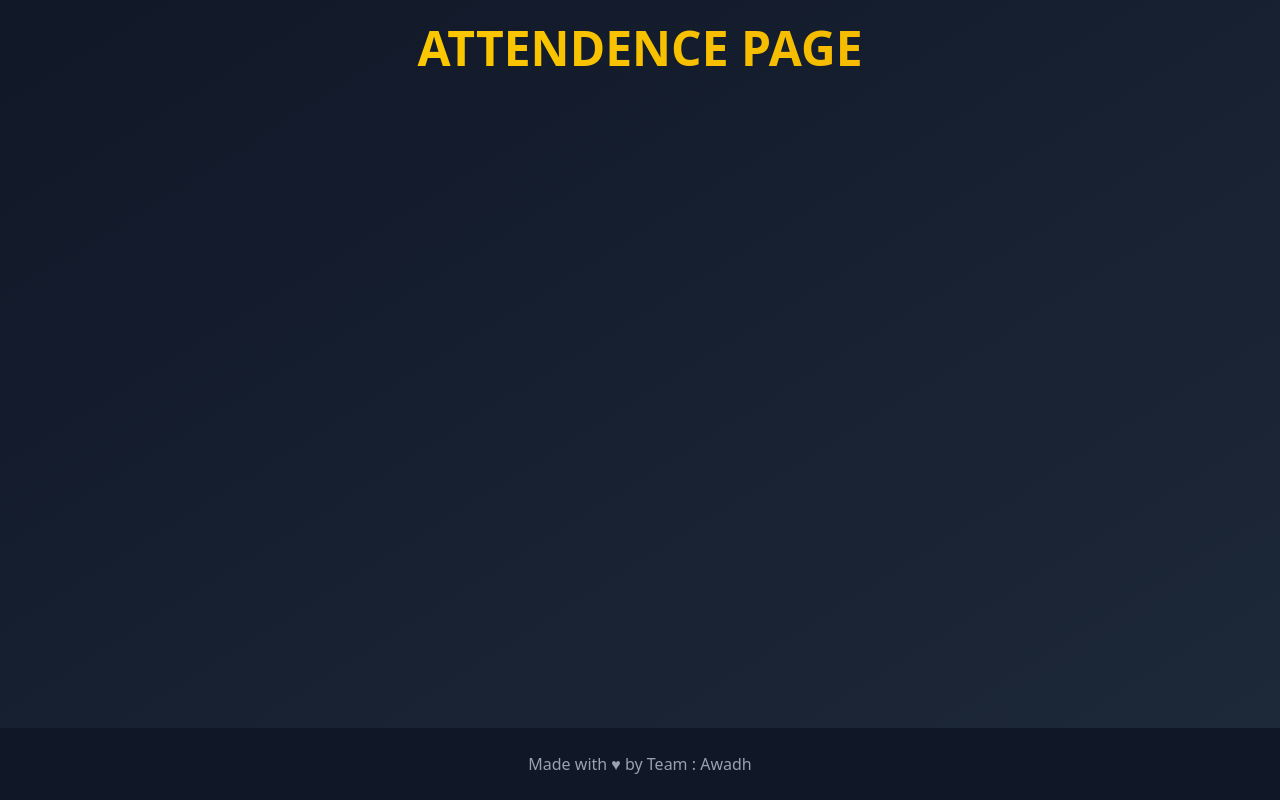
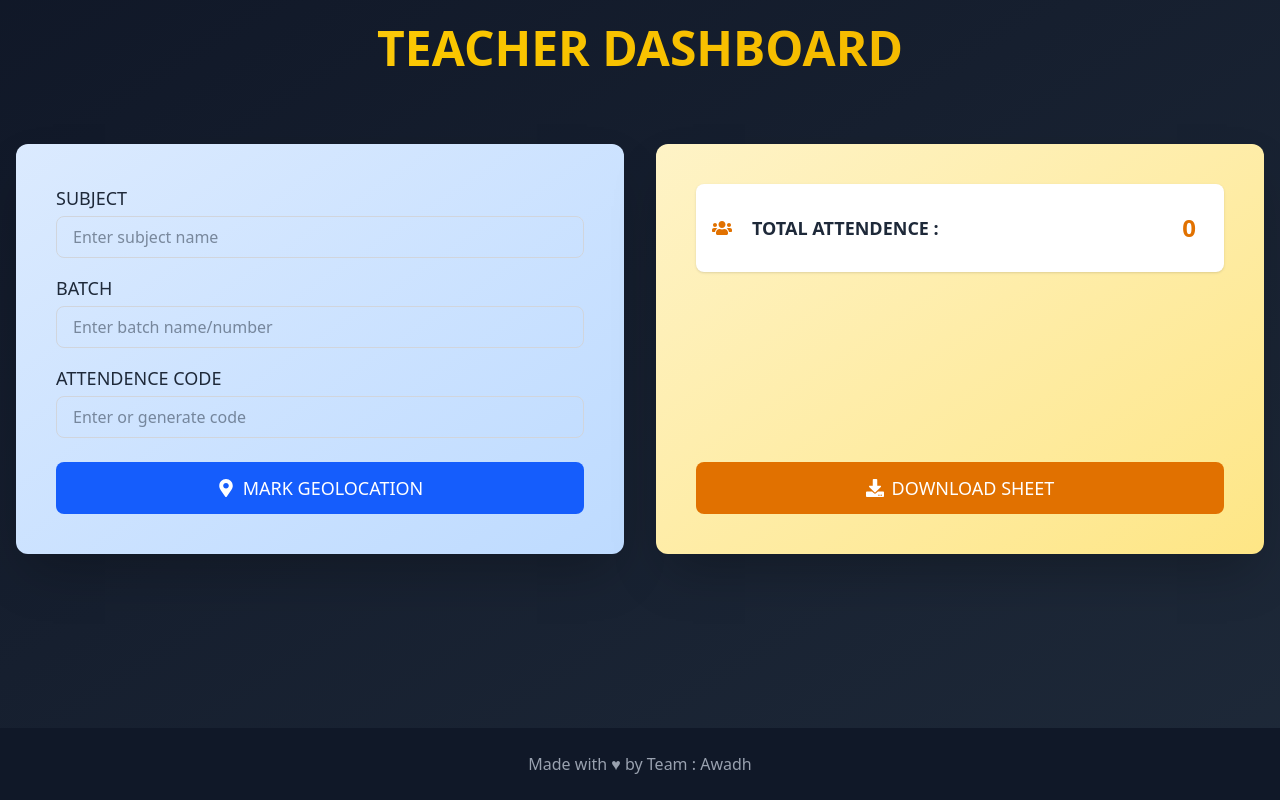
Before and after one commit to inspiredrishabh/College_Attendence_System_Frontend, a React (Vite) app in the folder frontend/: page / in a window 1280 px wide. Built offline with nearby package versions, Linux system fonts and the light colour scheme.

Commit message:
teacherPageDone

```diff
--- a/frontend/src/components/Teacher.jsx
+++ b/frontend/src/components/Teacher.jsx
@@ -1,22 +1,158 @@
-import React from 'react'
+import React, { useState } from "react";
+import { FaDownload, FaMapMarkerAlt, FaUsers } from "react-icons/fa";
 
 const Teacher = () => {
+  const [formData, setFormData] = useState({
+    subject: "",
+    batch: "",
+    attendanceCode: "",
+  });
+  const [totalAttendance, setTotalAttendance] = useState(0);
+
+  // Handle form input changes
+  const handleChange = (e) => {
+    const { name, value } = e.target;
+    setFormData((prevState) => ({
+      ...prevState,
+      [name]: value,
+    }));
+  };
+
+  // Handle geolocation marking
+  const handleMarkGeolocation = () => {
+    if (navigator.geolocation) {
+      navigator.geolocation.getCurrentPosition(
+        (position) => {
+          alert(
+            `Location marked! Lat: ${position.coords.latitude}, Long: ${position.coords.longitude}`
+          );
+        },
+        (error) => {
+          alert(`Error accessing location: ${error.message}`);
+        }
+      );
+    } else {
+      alert("Geolocation is not supported by this browser.");
+    }
+  };
+
   return (
     <>
       <div className="min-h-screen bg-gradient-to-br from-gray-900 to-gray-800 text-white flex flex-col justify-between">
         {/* Header */}
         <header className="pt-4 text-center">
           <h1 className="text-5xl p-2 font-bold bg-clip-text text-transparent bg-gradient-to-r from-amber-300 to-yellow-500">
-          ATTENDENCE PAGE
+            TEACHER DASHBOARD
           </h1>
         </header>
 
+        {/* Main content */}
+        <div className="container mx-auto px-4 py-6 sm:py-10 flex-grow">
+          <div className="flex flex-col md:flex-row gap-6 lg:gap-8 mt-4 sm:mt-6 h-full">
+            {/* Left Card - Subject, Batch, Code section */}
+            <div className="w-full md:w-1/2 bg-gradient-to-br from-blue-100 to-blue-200 rounded-xl shadow-2xl overflow-hidden transform transition-all hover:scale-[1.01] hover:shadow-blue-300/20 flex flex-col">
+              <div className="p-6 sm:p-8 md:p-10 text-gray-800 flex flex-col h-full">
+                <div className="flex flex-col space-y-4 w-full">
+                  <div className="flex flex-col">
+                    <label
+                      htmlFor="subject"
+                      className="text-lg font-medium mb-1"
+                    >
+                      SUBJECT
+                    </label>
+                    <input
+                      type="text"
+                      id="subject"
+                      name="subject"
+                      value={formData.subject}
+                      onChange={handleChange}
+                      placeholder="Enter subject name"
+                      className="px-4 py-2 rounded-lg border border-gray-300 focus:outline-none focus:ring-2 focus:ring-blue-500 text-gray-800"
+                    />
+                  </div>
+
+                  <div className="flex flex-col">
+                    <label htmlFor="batch" className="text-lg font-medium mb-1">
+                      BATCH
+                    </label>
+                    <input
+                      type="text"
+                      id="batch"
+                      name="batch"
+                      value={formData.batch}
+                      onChange={handleChange}
+                      placeholder="Enter batch name/number"
+                      className="px-4 py-2 rounded-lg border border-gray-300 focus:outline-none focus:ring-2 focus:ring-blue-500 text-gray-800"
+                    />
+                  </div>
+
+                  <div className="flex flex-col">
+                    <label
+                      htmlFor="attendanceCode"
+                      className="text-lg font-medium mb-1"
+                    >
+                      ATTENDENCE CODE
+                    </label>
+                    <input
+                      type="text"
+                      id="attendanceCode"
+                      name="attendanceCode"
+                      value={formData.attendanceCode}
+                      onChange={handleChange}
+                      placeholder="Enter or generate code"
+                      className="px-4 py-2 rounded-lg border border-gray-300 focus:outline-none focus:ring-2 focus:ring-blue-500 text-gray-800"
+                    />
+                  </div>
+                </div>
+
+                <div className="mt-auto pt-6">
+                  <button
+                    onClick={handleMarkGeolocation}
+                    className="w-full flex items-center justify-center bg-blue-600 hover:bg-blue-700 text-white py-3 px-6 rounded-lg font-medium transition-all text-lg"
+                  >
+                    <FaMapMarkerAlt className="mr-2" /> MARK GEOLOCATION
+                  </button>
+                </div>
+              </div>
+            </div>
+
+            {/* Right Card - Attendance section */}
+            <div className="w-full md:w-1/2 bg-gradient-to-br from-amber-100 to-amber-200 rounded-xl shadow-2xl overflow-hidden transform transition-all hover:scale-[1.01] hover:shadow-amber-300/20 flex flex-col">
+              <div className="p-6 sm:p-8 md:p-10 text-gray-800 flex flex-col h-full">
+                <div className="flex flex-col space-y-6">
+                  {/* Total Attendance */}
+                  <div className="bg-white p-4 rounded-lg shadow">
+                    <div className="flex items-center justify-between ">
+                      <div className="flex items-center">
+                        <FaUsers className="text-amber-600 text-xl mr-2" />
+                        <span className="font-bold text-lg p-3">
+                          TOTAL ATTENDENCE :
+                        </span>
+                      </div>
+                      <span className="text-2xl font-bold text-amber-600 p-3">
+                        {totalAttendance}
+                      </span>
+                    </div>
+                  </div>
+                </div>
+
+                <div className="mt-auto pt-6">
+                  <button className="w-full flex items-center justify-center bg-amber-600 hover:bg-amber-700 text-white py-3 px-6 rounded-lg font-medium transition-all text-lg">
+                    <FaDownload className="mr-2" /> DOWNLOAD SHEET
+                  </button>
+                </div>
+              </div>
+            </div>
+          </div>
+        </div>
+
+        {/* Footer */}
         <footer className="py-6 text-center text-gray-400 bg-gray-900 w-full">
           <p>Made with ♥ by Team : Awadh</p>
         </footer>
       </div>
     </>
-  )
-}
+  );
+};
 
-export default Teacher
+export default Teacher;
```
Lines whose indentation alone changed are shown as unchanged.
